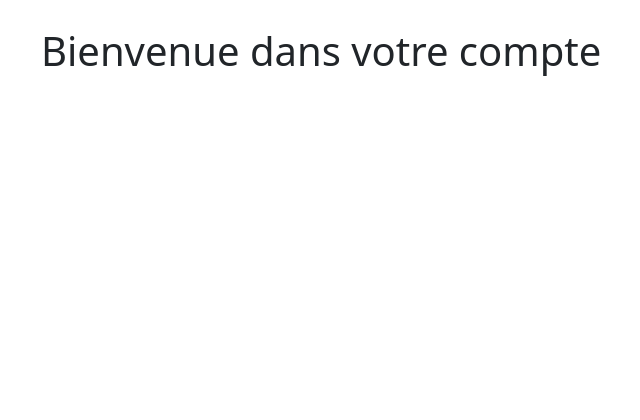
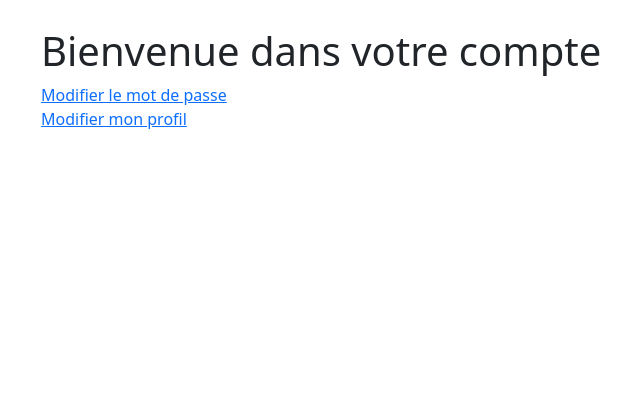
Before and after one commit to Martinaise/Lusopictours, a Symfony app: template templates/account/index.html.twig in a window 1280 px wide. Shown: the part 347-767 px from the top of the page, without its empty margins (41-681 px from the left). Run offline with Twig, Linux system fonts and the light colour scheme; the template is opened without the code that fills it, so the values that code supplies are empty; some libraries are stand-ins or nearby versions.

Commit message:
create button edit my profil

```diff
--- a/templates/account/index.html.twig
+++ b/templates/account/index.html.twig
@@ -5,5 +5,8 @@
 {% block body %}
 <div class="container mt-5">
 <h1>Bienvenue dans votre compte</h1>
+<a href="{{  path('app_account_password') }}">Modifier le mot de passe </a> <br>
+<a href="{{  path('app_account_profil') }}">Modifier mon profil </a> <br>
 </div>
+
 {% endblock %}
```
